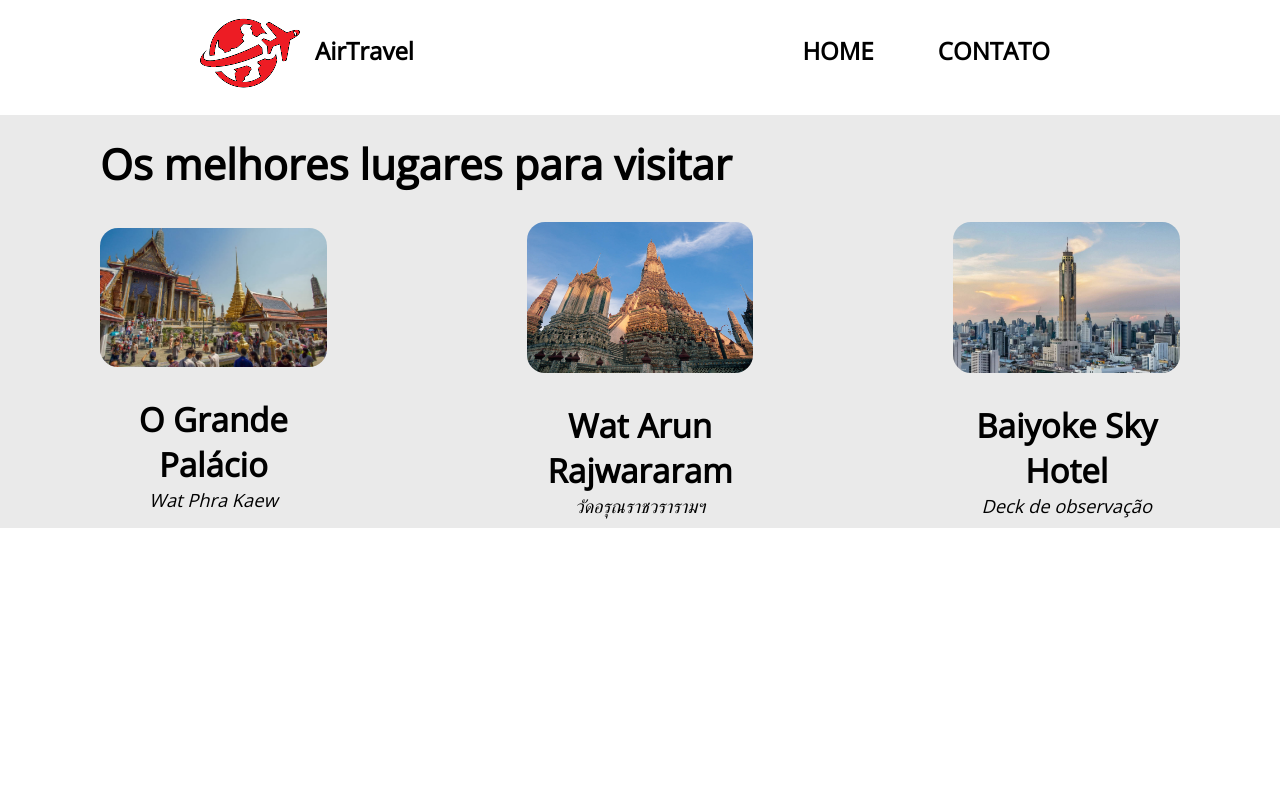
After one commit to icl00ud/College-Work, a PHP site: page /pages/bangkok.html in a window 1280 px wide. The commit adds this page. Run offline with PHP 8.4, Linux system fonts and the light colour scheme.

Commit message:
redirect to place page

```diff
--- a/index.html
+++ b/index.html
@@ -1,7 +1,8 @@
+
 <!DOCTYPE html>
 <html lang="en">
 <head>
-    <title>Viagem</title>
+    <title>AirTravel</title>
     <meta charset="UTF-8">
     <meta http-equiv="X-UA-Compatible" content="IE=edge">
     <meta name="viewport" content="width=device-width, initial-scale=1.0">
@@ -23,6 +24,7 @@
 	    </div> <!--cabecalho-->
 	<div class="clear"></div>
 </header>
+
 
 <section class="banner-container">
 
@@ -164,7 +166,6 @@
 </section><!-- box-places-travel -->
 
 
-
 <footer>
     <div class="center">
         <p>Todos os direitos reservados</p>
--- /dev/null
+++ b/pages/bangkok.html
@@ -0,0 +1,75 @@
+<!DOCTYPE html>
+<html lang="pt">
+<head>
+    <title>AirTravel</title>
+    <meta charset="UTF-8">
+    <meta http-equiv="X-UA-Compatible" content="IE=edge">
+    <meta name="viewport" content="width=device-width, initial-scale=1.0">
+    <link rel="stylesheet" type="text/css" href="../style/style.css">
+    <link href="https://fonts.googleapis.com/css2?family=Open+Sans:wght@300&display=swap" rel="stylesheet">
+    <link rel="icon" type="image/x-icon" href="images/favicon.ico">
+</head>
+<body>
+
+<header>
+	<div class="cabecalho">
+		<div class="logo left"> <a href=""> <img src="../images/logo.png">  <h3>AirTravel</h3></a> </div><!--logo-->
+            <nav class ="desktop right">
+                <ul>
+                    <li><a href="">home</a></li>
+                    <li><a href="">contato</a></li>
+                </ul>
+            </nav>
+	    </div> <!--cabecalho-->
+	<div class="clear"></div>
+</header>
+
+<div class="title-places"><h1>Os melhores lugares para visitar</h1></div>
+<div class="places-to-see">
+
+
+    <div class="apresentation-place w33">
+
+            <div class="image">
+                <img src="../images/greatpalace-bangkok.png">
+            </div><!-- image -->
+
+            <div class="box-title">
+                <h2>O Grande Palácio</h2>
+                <h5>Wat Phra Kaew</h5>
+            </div><!-- box-title -->
+
+    </div><!-- apresentation-place w33 -->
+
+    <div class="apresentation-place w33">
+
+        <div class="image">
+            <img src="../images/watarun-bangkok.png">
+        </div><!-- image -->
+
+        <div class="box-title">
+            <h2>Wat Arun Rajwararam</h2>
+            <h5>วัดอรุณราชวรารามฯ</h5>
+        </div><!-- box-title -->
+
+    </div><!-- apresentation-place w33 -->
+
+    <div class="apresentation-place w33">
+
+        <div class="image">
+            <img src="../images/baiyokeskyhotel-bangkok.png">
+        </div><!-- image -->
+
+        <div class="box-title">
+            <h2>Baiyoke Sky Hotel</h2>
+            <h5>Deck de observação</h5>
+        </div><!-- box-title -->
+
+    </div><!-- apresentation-place w33 -->
+
+</div><!-- places-to-see -->
+
+
+
+</body>
+</html>
--- a/pages/chiang-mai.php
+++ b/pages/chiang-mai.php
@@ -0,0 +1 @@
+<h1>teste</h1>
--- a/pages/ilhas-phi-phi.php
+++ b/pages/ilhas-phi-phi.php
@@ -0,0 +1 @@
+<h1>teste</h1>
--- a/style/style.css
+++ b/style/style.css
@@ -236,6 +236,50 @@ section.banner-container{
 	to {opacity: 1}
 }
 
+/* Bangkok Page */
+
+.title-places h1{
+	margin-top: 15px;
+	padding-left: 100px;
+	padding-bottom: 30px;
+	padding-top: 20px;
+	background-color: rgba(152, 152, 152, 0.2);
+
+	font-size: 42px;
+}
+
+.places-to-see{
+	display: flex;
+    justify-content: center;
+    flex-direction: row;
+    align-items: center;
+
+	background-color: rgba(152, 152, 152, 0.2);
+}
+
+.apresentation-place{
+    margin: 0px 100px;
+    border-radius: 18px;
+}
+
+.apresentation-place img{
+    width: 100%;
+    height: 100%;
+    border-radius: 18px 18px 18px 18px;
+}
+
+.apresentation-place .box-title{
+	text-align: center;
+	color: black;
+}
+
+.apresentation-place .box-title>h5{
+	font-weight: 400;
+	font-style: italic;
+}
+
+/* Fim Bangkok Page */
+
 footer{
 	width: 100%;
 	bottom: 0;
```
Also changed, not shown: pages/404.php (added, +10 -0 lines), pages/bangkok.php (deleted, +0 -27 lines), pages/header.php (added, +12 -0 lines), .htaccess, images/baiyokeskyhotel-bangkok.png (added), images/greatpalace-bangkok.png (added), images/watarun-bangkok.png (added). Lines whose indentation alone changed are shown as unchanged.
